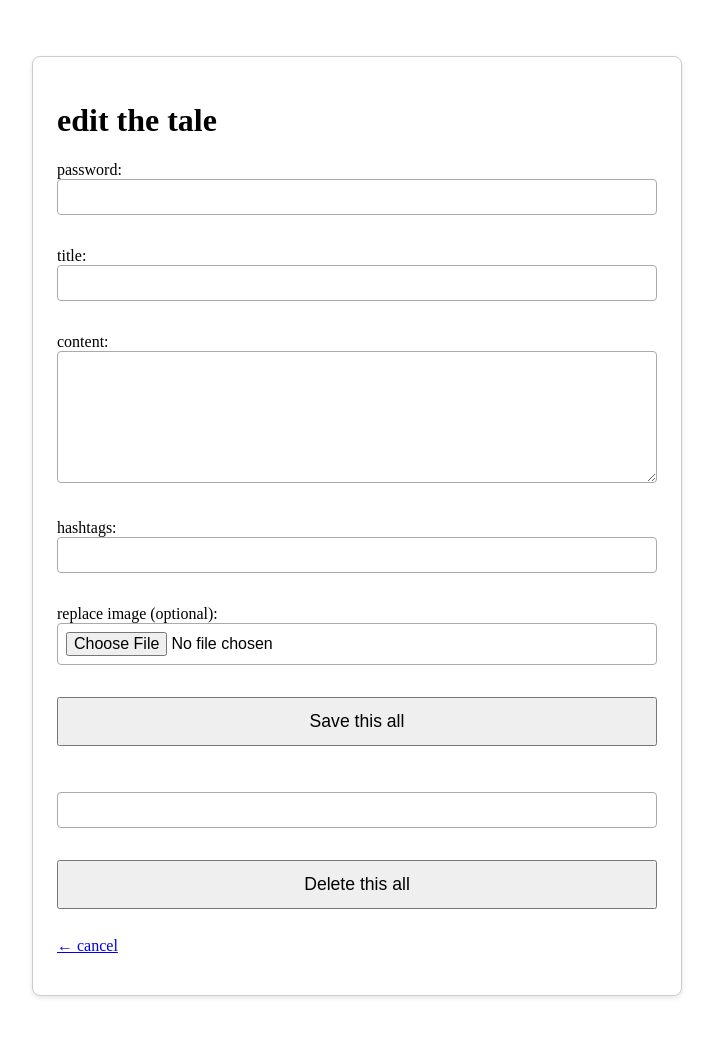
After one commit to yuli-lynx/yuli_blog, a Flask app: template templates/edit.html in a window 1280 px wide. The commit adds this page. Shown: the whole page, without its empty margins (283-996 px from the left). Run offline with Flask 3, Linux system fonts and the light colour scheme; the template is opened without the code that fills it, so the values that code supplies are empty.

Commit message:
Add edit form and logic

```diff
--- a/app.py
+++ b/app.py
@@ -2,11 +2,39 @@ from flask import Flask, render_template, request, redirect, flash, url_for
 from flask_sqlalchemy import SQLAlchemy
 import datetime
 import os
+from PIL import Image
+from werkzeug.utils import secure_filename
 
 app = Flask(__name__, instance_relative_config=True)
 basedir = os.path.abspath(os.path.dirname(__file__))
+app.config['UPLOAD_FOLDER'] = os.path.join(
+    os.path.abspath(os.path.dirname(__file__)),
+    'static',
+    'uploads'
+)
+app.config['MAX_CONTENT_LENGTH'] = 2 * 1024 * 1024
 app.config['SQLALCHEMY_DATABASE_URI'] = 'sqlite:///' + os.path.join(basedir, 'instance', 'blog.db')
 db = SQLAlchemy(app)
+
+class BlogPost(db.Model):
+    id = db.Column(db.Integer, primary_key=True)
+    title = db.Column(db.String(200), nullable=False)
+    content = db.Column(db.Text, nullable=False)
+    date_posted = db.Column(db.DateTime, default=datetime.datetime.utcnow)
+    hashtags = db.Column(db.String(200))
+    image_filename = db.Column(db.String(100))
+
+def delete_image_file(filename):
+    """
+    Remove an image file from disk if it exists.
+    """
+    if not filename:
+        return
+    path = os.path.join(app.config['UPLOAD_FOLDER'], filename)
+    try:
+        os.remove(path)
+    except FileNotFoundError:
+        pass
 
 @app.route("/")
 def home():
@@ -39,23 +67,74 @@ def create_post():
             flash("no no no, titullo und contento should be presento!!!")
             return redirect(url_for("create_post"))
 
-        new_post = BlogPost(title=title, content=content, hashtags=hashtags)
+        image = request.files.get("image")
+        filename = None
+        if image and image.filename:
+            filename = secure_filename(image.filename)
+            image.save(os.path.join(app.config['UPLOAD_FOLDER'], filename))
+
+            # pillow resize
+            img_path = os.path.join(app.config['UPLOAD_FOLDER'], filename)
+            img = Image.open(img_path)
+            img.thumbnail((800, 800))
+            img.save(img_path)
+
+        new_post = BlogPost(
+            title=title,
+            content=content,
+            hashtags=hashtags,
+            image_filename=filename
+        )
         db.session.add(new_post)
         db.session.commit()
         return redirect(url_for("home"))
 
     return render_template("create.html")
 
-@app.route("/test-base")
-def test_base():
-    return render_template("test_base.html")
+@app.route("/post/<int:post_id>/edit", methods=["GET", "POST"])
+def edit_post(post_id):
+    admin_password = "Password5813!"
+    post = BlogPost.query.get_or_404(post_id)
 
-class BlogPost(db.Model):
-    id = db.Column(db.Integer, primary_key=True)
-    title = db.Column(db.String(200), nullable=False)
-    content = db.Column(db.Text, nullable=False)
-    date_posted = db.Column(db.DateTime, default=datetime.datetime.utcnow)
-    hashtags = db.Column(db.String(200))
+    if request.method == "POST":
+        if request.form.get("password") != admin_password:
+            flash("!wrongue passwordue!")
+            return redirect(url_for("edit_post", post_id=post.id))
+
+        post.title = request.form["title"]
+        post.content = request.form["content"]
+        post.hashtags = request.form.get("hashtags")
+
+        image = request.files.get("image")
+        if image and image.filename:
+            delete_image_file(post.image_filename)
+
+            filename = secure_filename(image.filename)
+            image_path = os.path.join(app.config['UPLOAD_FOLDER'], filename)
+            image.save(image_path)
+
+            with Image.open(image_path) as img:
+                img.thumbnail((800, 800))
+                img.save(image_path)
+
+            post.image_filename = filename
+
+        db.session.commit()
+        return redirect(url_for("post", post_id=post.id))
+
+    return render_template("edit.html", post=post)
+
+@app.route("/post/<int:post_id>/delete>", methods=["POST"])
+def delete_post(post_id):
+    post = BlogPost.query.get_or_404(post_id)
+
+    delete_image_file(post.image_filename)
+
+    db.session.delete(post)
+    db.session.commit()
+
+    flash("postue deletede!!")
+    return redirect(url_for("home"))
 
 if __name__ == "__main__":
     app.run(debug=True)
--- a/static/custom.css
+++ b/static/custom.css
@@ -2,3 +2,43 @@ body {
   padding: 1.5rem;  /* 24px top/bottom and left/right */
   margin: 0;        /* remove default body margin */
 }
+
+/* 1. Center and constrain the form container */
+.form-container {
+  max-width: 600px;         /* limit width so it’s not full-screen */
+  margin: 2rem auto;        /* vertical space (2rem), center horizontally */
+  padding: 1.5rem;          /* inner spacing around the form */
+  border: 1px solid #ccc;   /* light grey border for definition */
+  border-radius: 0.5rem;    /* rounded corners */
+  background-color: #fff;   /* white background to pop from page */
+  box-shadow: 0 2px 5px rgba(0,0,0,0.1); /* subtle shadow */
+}
+
+/* 2. Style form fields: make inputs/full width */
+.form-container input[type="text"],
+.form-container input[type="password"],
+.form-container textarea,
+.form-container input[type="file"] {
+  width: 100%;              /* span the container’s full width */
+  padding: 0.5rem;          /* breathing room inside the field */
+  margin-bottom: 1rem;      /* space between fields */
+  border: 1px solid #aaa;   /* subtle border */
+  border-radius: 0.25rem;   /* slightly rounded corners */
+  font-size: 1rem;          /* readable text size */
+  box-sizing: border-box;   /* include padding in width */
+}
+
+/* 3. Style buttons inside this container */
+.form-container .btn-large,
+.form-container .btn-danger {
+  width: 100%;              /* full width buttons for emphasis */
+  font-size: 1.1rem;        /* slightly larger text */
+  padding: 0.75rem;         /* comfortable click/tap area */
+  margin-bottom: 0.75rem;   /* separation between buttons */
+}
+
+/* 4. Separate delete form visually */
+.delete-form {
+  border-top: 1px solid #eee; /* light separator line above */
+  padding-top: 1rem;          /* space above delete section */
+}
--- a/templates/about.html
+++ b/templates/about.html
@@ -2,6 +2,7 @@
 {% block title %}meet yuli lynx (that's me!){% endblock %}
 
 {% block body %}
+      <div style="max-width: 550px; margin: 0 auto">
     <header>
         <h1>meet yuli lynx (that's me!)</h1>
     </header>
@@ -16,4 +17,5 @@
         <p>if you like it here, stay. if you don't - don't. and most of all, do have a good cup of tea.</p>
     </footer>
     <p><a href="{{ url_for('home') }}">back to home</a></p>
+    </div>
 {% endblock %}
--- /dev/null
+++ b/templates/edit.html
@@ -0,0 +1,59 @@
+{% extends "base.html" %}
+
+{% block title %}edit: {{ post.title }}{% endblock %}
+
+{% block body %}
+<div class="form-container">
+<h1>edit the tale</h1>
+
+<form method="POST" enctype="multipart/form-data">
+  <p>
+    <label for="password">password:</label><br>
+    <input type="password" id="password" name="password" required>
+  </p>
+
+  <p>
+    <label for="title">title:</label><br>
+    <input type="text" id="title" name="title"
+           value="{{ post.title }}" required>
+  </p>
+
+  <p>
+    <label for="content">content:</label><br>
+    <textarea id="content" name="content"
+              rows="6" required>{{ post.content }}</textarea>
+  </p>
+
+  <p>
+    <label for="hashtags">hashtags:</label><br>
+    <input type="text" id="hashtags" name="hashtags"
+           value="{{ post.hashtags }}">
+  </p>
+
+  <p>
+    <label for="image">replace image (optional):</label><br>
+    <input type="file" id="image" name="image" accept="image/*">
+  </p>
+
+  <button type="submit" class="btn-large">Save this all</button>
+</form>
+
+<form action="{{ url_for('delete_post', post_id=post.id) }}"
+      method="POST"
+      onsubmit="return confirm('Are you sure you want to delete this post?');">
+
+  <p>
+    <label for="del-password"></label><br>
+    <input type="password"
+           id="del-password"
+           name="password"
+           required>
+  </p>
+
+  <button type="submit" class="btn btn-danger">Delete this all</button>
+</form>
+
+
+<p><a href="{{ url_for('post', post_id=post.id) }}">← cancel</a></p>
+</div>
+{% endblock %}
--- a/templates/home.html
+++ b/templates/home.html
@@ -2,6 +2,7 @@
 {% block title %}lynx's tales{% endblock %}
 
 {% block body %}
+  <div style="max-width: 550px; margin: 0 auto">
     <h1>hello traveller</h1>
     <p>you're allowed to browse here</p>
 
@@ -21,5 +22,5 @@
 
     <p><a href="{{ url_for('about') }}">meet-and-greet == 'about me'</a> </p>
     <p><a href="{{ url_for('create_post') }}">if yulilynx: create a new tale</a></p>
-
+  </div>
 {% endblock %}
```
Also changed, not shown: templates/create.html (+6 -2 lines), templates/post.html (+17 -1 lines), static/uploads/photo_2025-05-18_14-48-08.jpg (added).
